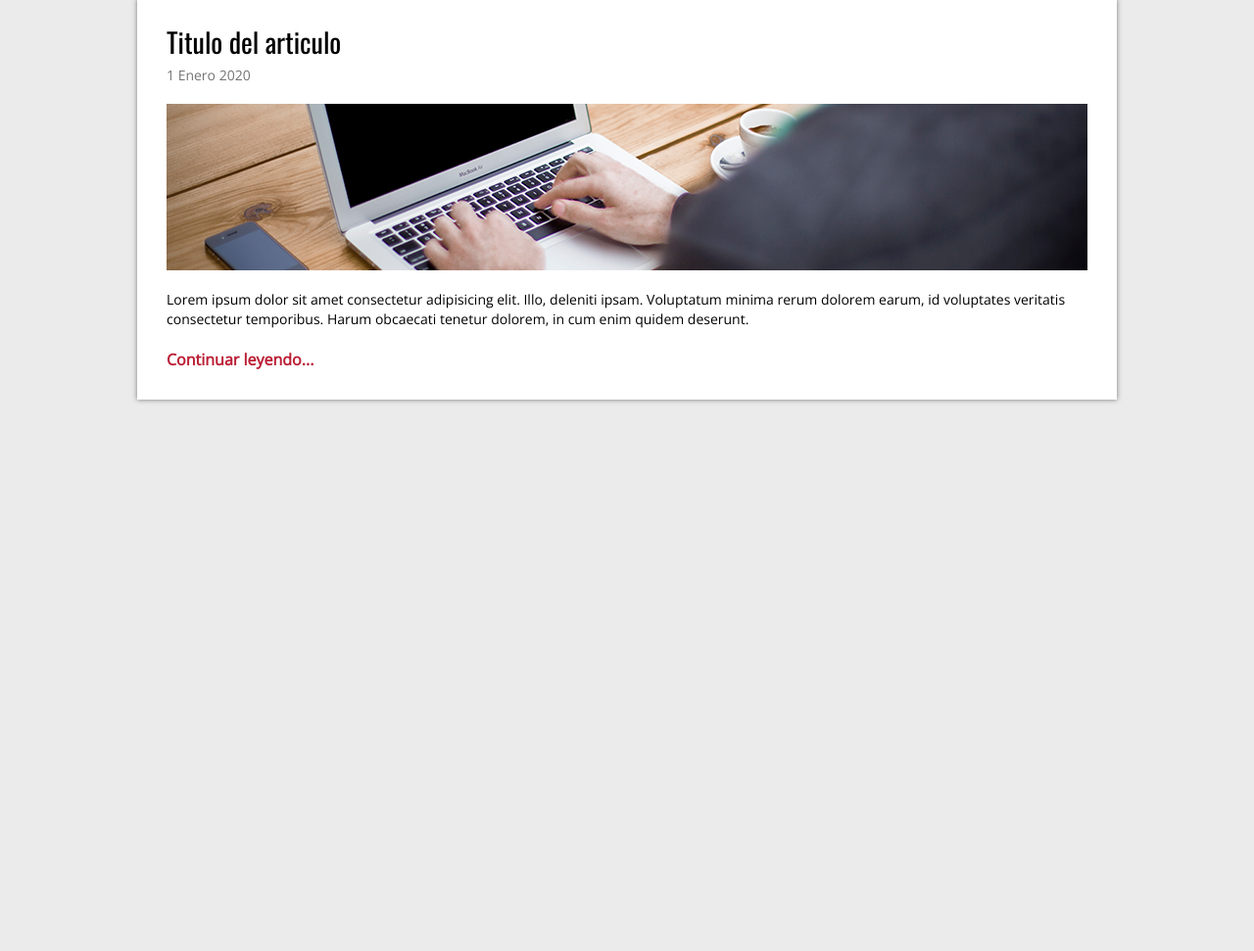
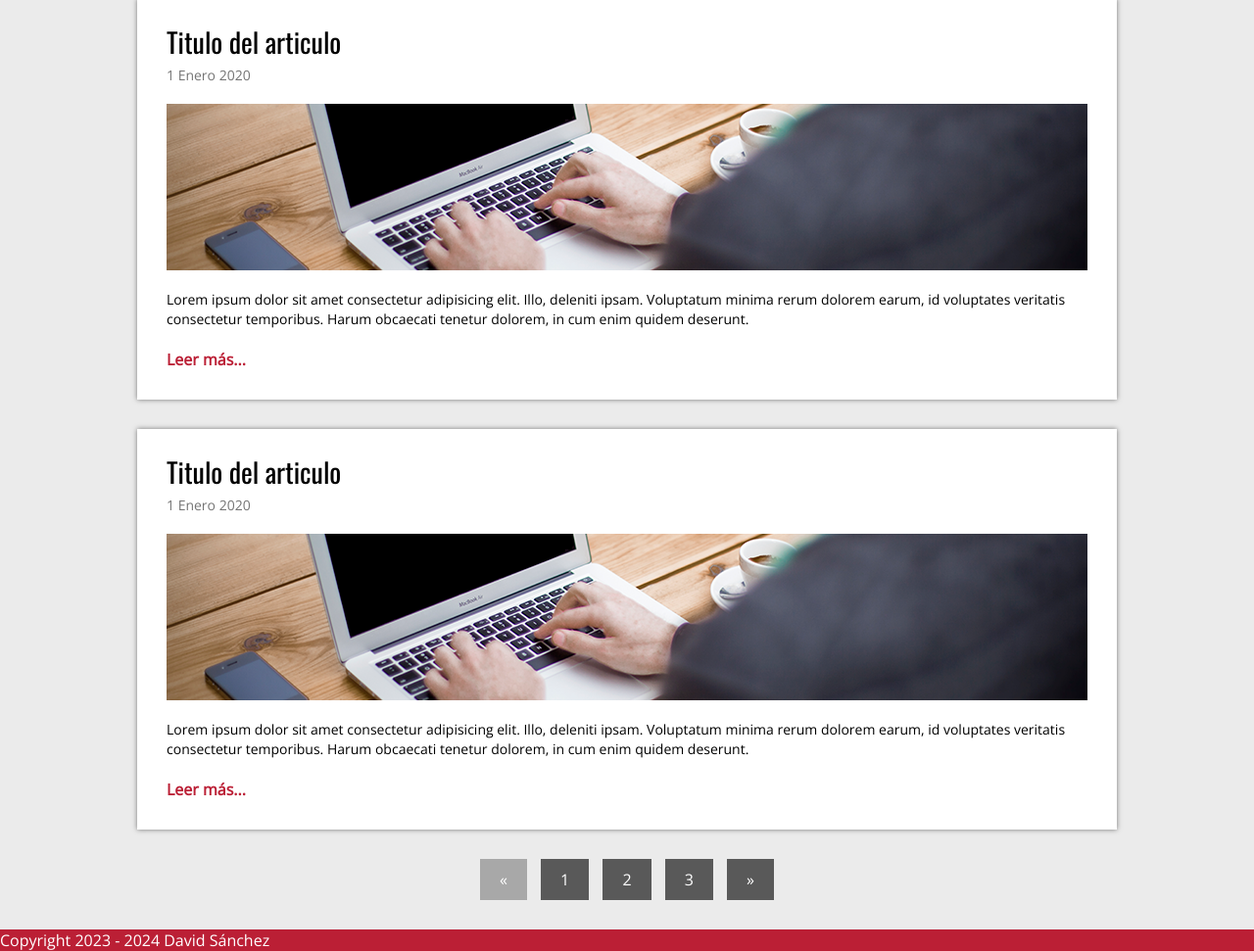
Before and after one commit to Davidsd16/blog_noticias, a PHP site: page /udemy_php/ in a window 1280 px wide. Shown: the part 101-1072 px from the top of the page at 98% size. Before the commit the page ends 512 px from the top, so only its background shows below. Run offline with PHP 8.4, Linux system fonts and the light colour scheme; some libraries are stand-ins or nearby versions.

Commit message:
Crear header.view, paginacion.view y footer.view

```diff
--- /dev/null
+++ b/paginacion.php
@@ -0,0 +1,17 @@
+<!-- La siguiente sección representa la paginación de un conjunto de datos -->
+<section class="paginacion">
+
+    <!-- Se utiliza una lista no ordenada para mostrar los números de página y los controles de navegación -->
+    <ul>
+        <!-- El siguiente elemento representa el botón de retroceso deshabilitado ('&laquo;' es un símbolo para '«') -->
+        <li class="disabled">&laquo;</li>
+
+        <!-- Cada número de página se representa como un enlace dentro de un elemento de lista -->
+        <li><a href="#">1</a></li>
+        <li><a href="#">2</a></li>
+        <li><a href="#">3</a></li>
+
+        <!-- El siguiente elemento representa el botón de avance ('&raquo;' es un símbolo para '»') -->
+        <li><a href="#">&raquo;</a></li>
+    </ul>
+</section>
--- /dev/null
+++ b/views/footer.view.php
@@ -0,0 +1,7 @@
+<!-- El siguiente bloque representa el pie de página de la página web -->
+<footer class="copyright">
+    <p>Copyright 2023 - 2024 David Sánchez</p>
+</footer>
+
+</body>
+</html>
--- /dev/null
+++ b/views/header.view.php
@@ -0,0 +1,45 @@
+<!DOCTYPE html>
+<html lang="en">
+<head>
+    <!-- Configuración del documento -->
+    <meta charset="UTF-8">
+    <meta name="viewport" content="width=device-width, user-scalable=no, initial-scale=1.0, maximum-scale=1.0, minimum-scale=1.0">
+
+    <!-- Enlaces a fuentes y estilos externos -->
+    <link rel="stylesheet" href="https://maxcdn.bootstrapcdn.com/font-awesome/4.4.0/css/font-awesome.min.css">
+    <link href='https://fonts.googleapis.com/css?family=Oswald' rel='stylesheet' type='text/css'>
+    <link href='https://fonts.googleapis.com/css?family=Open+Sans' rel='stylesheet' type='text/css'>
+    <link rel="stylesheet" href="<?php echo RUTA; ?>/css/estilos.css">
+
+    <!-- Título de la página -->
+    <title>Blog Noticias</title>
+</head>
+<body>
+    <!-- Encabezado de la página -->
+    <header>
+        <!-- Contenedor principal del encabezado -->
+        <div class="contenedor">
+            <!-- Logo del blog en la parte izquierda -->
+            <div class="logo izquierda">
+                <p><a href="#">Ultimas Noticias</a></p>
+            </div>
+
+            <!-- Contenido en la parte derecha del encabezado -->
+            <div class="derecha">
+                <!-- Formulario de búsqueda -->
+                <form name="busqueda" class="buscar" action="<?php echo RUTA; ?>/buscar.php" method="get">
+                    <input type="text" name="busqueda" placeholder="Buscar">
+                    <button type="submit" class="icono fa fa-search"></button>
+                </form>
+
+                <!-- Menú de redes sociales y contacto -->
+                <nav class="menu">
+                    <ul>
+                        <li><a href="#"><i class="fa fa-twitter"></i></a></li>
+                        <li><a href="#"><i class="fa fa-facebook"></i></a></li>
+                        <li><a href="#">Contacto<i class=" icono fa fa-envelope"></i></a></li>
+                    </ul>
+                </nav>
+            </div>
+        </div>
+    </header>
--- a/views/index.view.php
+++ b/views/index.view.php
@@ -1,50 +1,6 @@
-<!DOCTYPE html>
-<html lang="en">
-<head>
-    <!-- Configuración del documento -->
-    <meta charset="UTF-8">
-    <meta name="viewport" content="width=device-width, user-scalable=no, initial-scale=1.0, maximum-scale=1.0, minimum-scale=1.0">
+<?php require "header.view.php"; ?>
 
-    <!-- Enlaces a fuentes y estilos externos -->
-    <link rel="stylesheet" href="https://maxcdn.bootstrapcdn.com/font-awesome/4.4.0/css/font-awesome.min.css">
-    <link href='https://fonts.googleapis.com/css?family=Oswald' rel='stylesheet' type='text/css'>
-    <link href='https://fonts.googleapis.com/css?family=Open+Sans' rel='stylesheet' type='text/css'>
-    <link rel="stylesheet" href="<?php echo RUTA; ?>/css/estilos.css">
-
-    <!-- Título de la página -->
-    <title>Blog Noticias</title>
-</head>
-<body>
-    <!-- Encabezado de la página -->
-    <header>
-        <!-- Contenedor principal del encabezado -->
-        <div class="contenedor">
-            <!-- Logo del blog en la parte izquierda -->
-            <div class="logo izquierda">
-                <p><a href="#">Ultimas Noticias</a></p>
-            </div>
-
-            <!-- Contenido en la parte derecha del encabezado -->
-            <div class="derecha">
-                <!-- Formulario de búsqueda -->
-                <form name="busqueda" class="buscar" action="<?php echo RUTA; ?>/buscar.php" method="get">
-                    <input type="text" name="busqueda" placeholder="Buscar">
-                    <button type="submit" class="icono fa fa-search"></button>
-                </form>
-
-                <!-- Menú de redes sociales y contacto -->
-                <nav class="menu">
-                    <ul>
-                        <li><a href="#"><i class="fa fa-twitter"></i></a></li>
-                        <li><a href="#"><i class="fa fa-facebook"></i></a></li>
-                        <li><a href="#">Contacto<i class=" icono fa fa-envelope"></i></a></li>
-                    </ul>
-                </nav>
-            </div>
-        </div>
-    </header>
-
-    <div class="contenedor">
+<div class="contenedor">
     <!-- Contenedor principal para el artículo -->
     <div class="post">
         <!-- Etiqueta de artículo -->
@@ -70,10 +26,39 @@
             </p>
 
             <!-- Enlace para continuar leyendo (puede redirigir a la página completa del artículo) -->
-            <a href="#" class="continuar">Continuar leyendo...</a>
+            <a href="#" class="continuar">Leer más...</a>
         </article>
     </div>
+
+    <div class="post">
+        <!-- Etiqueta de artículo -->
+        <article>
+            <!-- Título del artículo -->
+            <h2 class="titulo">Titulo del articulo</h2>
+            <!-- Fecha de publicación -->
+            <p class="fecha">1 Enero 2020</p>
+
+            <!-- Contenedor para la imagen destacada -->
+            <div class="thumb">
+                <!-- Enlace a la imagen (puede redirigir a la página completa del artículo) -->
+                <a href="#">
+                    <!-- Imagen destacada del artículo -->
+                    <img src="<?php echo RUTA; ?>/imagenes/1.png" alt="">
+                </a>
+            </div>
+
+            <!-- Extracto del artículo -->
+            <p class="extracto">Lorem ipsum dolor sit amet consectetur adipisicing elit. Illo, deleniti ipsam.
+                Voluptatum minima rerum dolorem earum, id voluptates veritatis consectetur temporibus.
+                Harum obcaecati tenetur dolorem, in cum enim quidem deserunt.
+            </p>
+
+            <!-- Enlace para continuar leyendo (puede redirigir a la página completa del artículo) -->
+            <a href="#" class="continuar">Leer más...</a>
+        </article>
+    </div>
+
+    <?php require "paginacion.php"; ?>
 </div>
 
-</body>
-</html>
+<?php require "footer.view.php"; ?>
```
